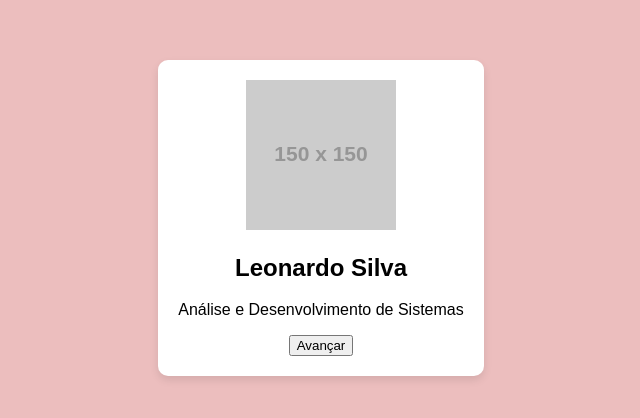
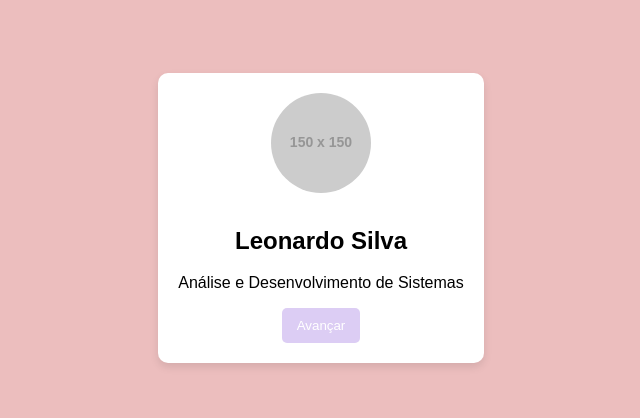
Before and after one commit to LeonardoBlanca/linguagemdeprogramacao, a plain HTML site: page index.html in a window 1280 px wide. Shown: the part 190-608 px from the top of the page, without its empty margins (319-959 px from the left). Drawn offline with Linux system fonts and the light colour scheme; placeholder pictures from the web are drawn by us.

Commit message:
First Files

```diff
--- /dev/null
+++ b/css/styles.css
@@ -0,0 +1,36 @@
+body {
+
+    font-family: Arial, Helvetica, sans-serif;
+    background-color: #ecbebe;
+    display: flex; /* usa o modelo Flex Box*/
+    align-items: center; /* Centraliza Verticalmente */
+    justify-content: center; /* Centraliza Horizontalmente*/
+    height: 100vh;
+}
+.card {
+    background-color: white;
+    padding: 20px;
+    border-radius: 10px;
+    box-shadow: 0 4px 8px rgba(0, 0, 0, 0.1);
+    text-align: center;
+}
+
+button {
+    background: #dccdf4;
+    color: white;
+    border: none;
+    padding: 10px 15px;
+    border-radius: 5px;
+    cursor: pointer;
+}
+
+.image {
+    border-radius: 50%;
+    width: 100px;
+    height: 100px;
+    margin-bottom: 10px;
+}
+
+button:hover {
+    background-color: #f3a4b8;
+}
--- a/index.html
+++ b/index.html
@@ -4,35 +4,15 @@
     <meta charset="UTF-8">
     <meta name="viewport" content="width=device-width, initial-scale=1.0">
     <title>Profile Card</title>
-    <style>
-        body {
-
-            font-family: Arial, Helvetica, sans-serif;
-            background-color: #ecbebe;
-            display: flex; /* usa o modelo Flex Box*/
-            align-items: center; /* Centraliza Verticalmente */
-            justify-content: center; /* Centraliza Horizontalmente*/
-            height: 100vh;
-        }
-        .card {
-            background-color: white;
-            padding: 20px;
-            border-radius: 10px;
-            box-shadow: 0 4px 8px rgba(0, 0, 0, 0.1);
-            text-align: center;
-        }
-
-        button:hover {
-            background-color: red;
-        }
-    </style>
+    <link rel="stylesheet" href="css/styles.css">
+    <script src="js/scripts.js"></script>
 </head>
 <body>
     <div class="card">
-        <img src="https://placehold.co/150" alt="Foto do perfil">
+        <img class="image" src="https://placehold.co/150" alt="Foto do perfil">
         <h2>Leonardo Silva</h2>
         <p>Análise e Desenvolvimento de Sistemas</p>
-        <button>Avançar</button>
+        <button onclick="seguir()">Avançar</button>
     </div>
 </body>
 </html>
--- /dev/null
+++ b/js/scripts.js
@@ -0,0 +1,3 @@
+function seguir(){
+    alert("Você agora está seguindo Leonardo Silva")
+}
```
